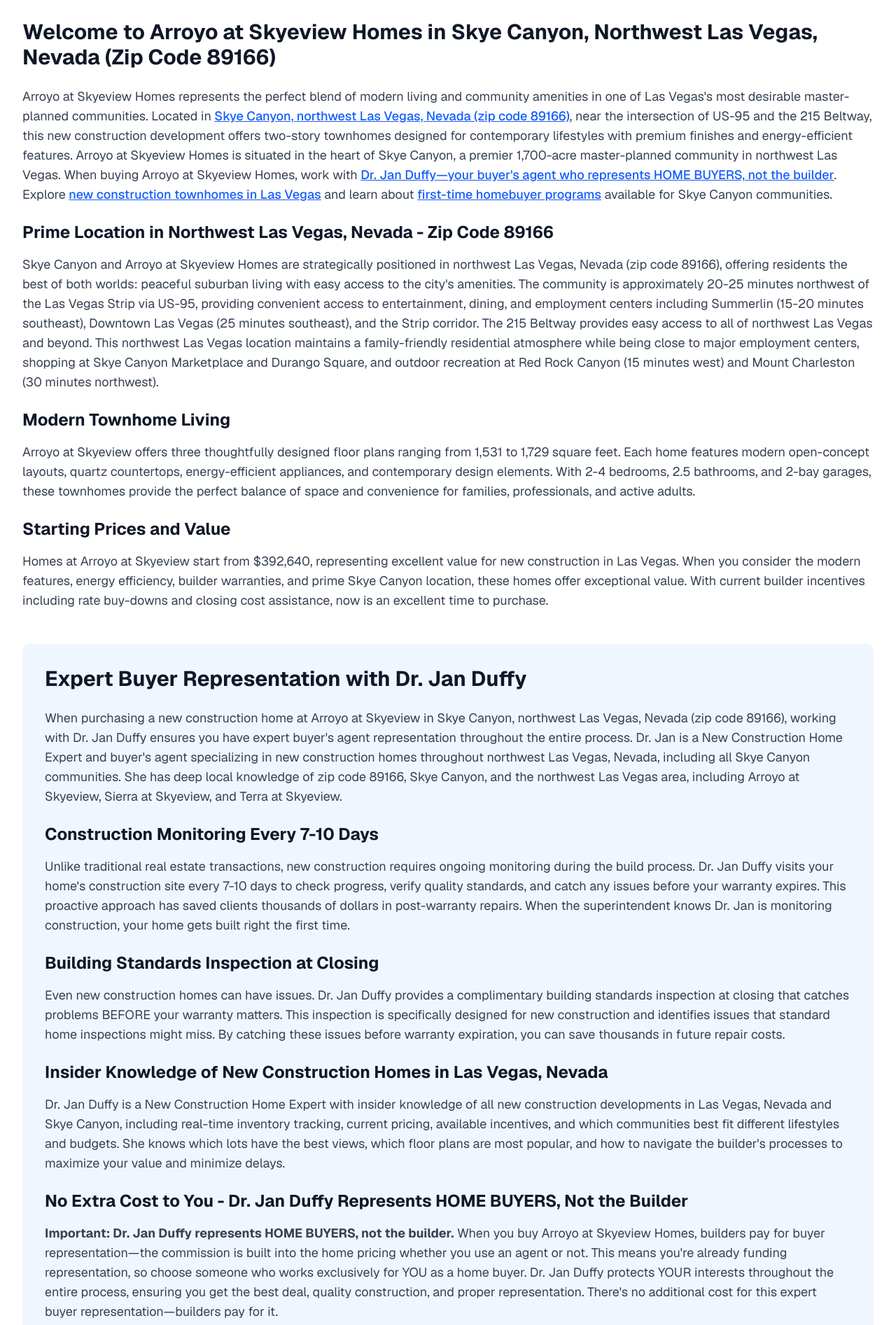
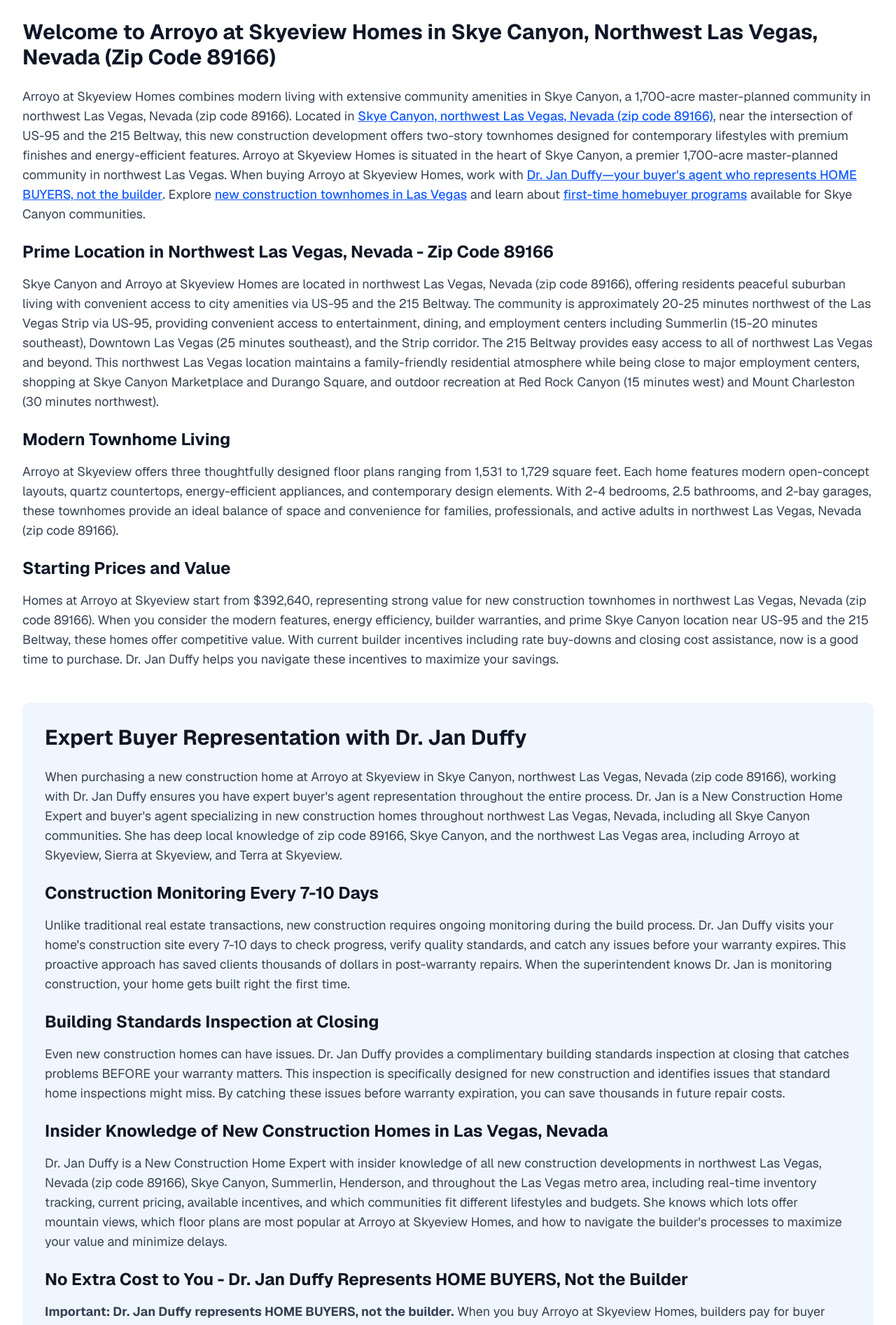
Before and after one commit to DrJanDuffy/arroyoskyeview.com, a Next.js app: page / in a window 1280 px wide. Shown: the part 540-2433 px from the top of the page at 70% size. Built offline with nearby package versions, Linux system fonts and the light colour scheme.

Commit message:
SEO: Replace generic language with hyper-local content - Skye Canyon, zip 89166, northwest Las Vegas specific

```diff
--- a/app/components/buyer-resources-section.tsx
+++ b/app/components/buyer-resources-section.tsx
@@ -8,7 +8,7 @@ export default function BuyerResourcesSection() {
           Resources for New Construction Buyers
         </h2>
         <p className="text-lg text-gray-700 mb-8">
-          Buying a new construction home is different from buying a resale. These guides will help you navigate the process and maximize your value.
+          Buying a new construction home at Arroyo at Skyeview Homes in Skye Canyon, northwest Las Vegas, Nevada (zip code 89166) is different from buying a resale. These guides will help you navigate the new construction process, understand builder incentives, and maximize your value with expert buyer representation from Dr. Jan Duffy.
         </p>
         <div className="grid grid-cols-1 md:grid-cols-2 gap-6">
           <Link
--- a/app/components/cross-community-links.tsx
+++ b/app/components/cross-community-links.tsx
@@ -71,7 +71,7 @@ export default function CrossCommunityLinks({ currentCommunity, location }: Cros
             Similar New Homes in Las Vegas
           </h2>
           <p className="text-lg text-gray-700 mb-6">
-            Other new homes starting at $392K across Las Vegas Metro.
+            Other new construction homes starting at $392K in northwest Las Vegas, Nevada (zip code 89166) and throughout the Las Vegas metro area, including Skye Canyon, Summerlin, Henderson, and other master-planned communities.
           </p>
           <div className="grid grid-cols-1 md:grid-cols-2 lg:grid-cols-3 gap-6">
             {similarPriceCommunities.map((community) => (
@@ -96,7 +96,7 @@ export default function CrossCommunityLinks({ currentCommunity, location }: Cros
             Explore All Las Vegas Metro Communities
           </h3>
           <p className="text-gray-700 mb-4">
-            Browse all Arroyo at Skyeview Homes and new construction homes across Las Vegas, Henderson, and Summerlin.
+            Browse all Arroyo at Skyeview Homes and new construction homes in northwest Las Vegas (zip code 89166), Skye Canyon, Summerlin, Henderson, and throughout the Las Vegas metro area. Dr. Jan Duffy provides expert buyer representation for all new construction communities in Las Vegas, Nevada.
           </p>
           <Link
             href="/find-your-new-home/nevada/las-vegas-metro"
--- a/app/components/homepage-content-section.tsx
+++ b/app/components/homepage-content-section.tsx
@@ -59,28 +59,28 @@ export default function HomepageContentSection() {
           Welcome to Arroyo at Skyeview Homes in Skye Canyon, Northwest Las Vegas, Nevada (Zip Code 89166)
         </h2>
         <p className="text-lg text-gray-700 mb-4">
-          Arroyo at Skyeview Homes represents the perfect blend of modern living and community amenities in one of Las Vegas's most desirable master-planned communities. Located in <Link href="/areas/zip-89166" className="text-blue-600 hover:text-blue-700 underline font-medium">Skye Canyon, northwest Las Vegas, Nevada (zip code 89166)</Link>, near the intersection of US-95 and the 215 Beltway, this new construction development offers two-story townhomes designed for contemporary lifestyles with premium finishes and energy-efficient features. Arroyo at Skyeview Homes is situated in the heart of Skye Canyon, a premier 1,700-acre master-planned community in northwest Las Vegas. When buying Arroyo at Skyeview Homes, work with <Link href="/work-with-dr-jan" className="text-blue-600 hover:text-blue-700 underline font-medium">Dr. Jan Duffy—your buyer's agent who represents HOME BUYERS, not the builder</Link>. Explore <Link href="/homes/townhomes-las-vegas" className="text-blue-600 hover:text-blue-700 underline font-medium">new construction townhomes in Las Vegas</Link> and learn about <Link href="/buyers/first-time-homebuyer" className="text-blue-600 hover:text-blue-700 underline font-medium">first-time homebuyer programs</Link> available for Skye Canyon communities.
+          Arroyo at Skyeview Homes combines modern living with extensive community amenities in Skye Canyon, a 1,700-acre master-planned community in northwest Las Vegas, Nevada (zip code 89166). Located in <Link href="/areas/zip-89166" className="text-blue-600 hover:text-blue-700 underline font-medium">Skye Canyon, northwest Las Vegas, Nevada (zip code 89166)</Link>, near the intersection of US-95 and the 215 Beltway, this new construction development offers two-story townhomes designed for contemporary lifestyles with premium finishes and energy-efficient features. Arroyo at Skyeview Homes is situated in the heart of Skye Canyon, a premier 1,700-acre master-planned community in northwest Las Vegas. When buying Arroyo at Skyeview Homes, work with <Link href="/work-with-dr-jan" className="text-blue-600 hover:text-blue-700 underline font-medium">Dr. Jan Duffy—your buyer's agent who represents HOME BUYERS, not the builder</Link>. Explore <Link href="/homes/townhomes-las-vegas" className="text-blue-600 hover:text-blue-700 underline font-medium">new construction townhomes in Las Vegas</Link> and learn about <Link href="/buyers/first-time-homebuyer" className="text-blue-600 hover:text-blue-700 underline font-medium">first-time homebuyer programs</Link> available for Skye Canyon communities.
         </p>
 
         <h3 className="text-2xl font-bold text-gray-900 mt-6 mb-4">
           Prime Location in Northwest Las Vegas, Nevada - Zip Code 89166
         </h3>
         <p className="text-lg text-gray-700 mb-4">
-          Skye Canyon and Arroyo at Skyeview Homes are strategically positioned in northwest Las Vegas, Nevada (zip code 89166), offering residents the best of both worlds: peaceful suburban living with easy access to the city's amenities. The community is approximately 20-25 minutes northwest of the Las Vegas Strip via US-95, providing convenient access to entertainment, dining, and employment centers including Summerlin (15-20 minutes southeast), Downtown Las Vegas (25 minutes southeast), and the Strip corridor. The 215 Beltway provides easy access to all of northwest Las Vegas and beyond. This northwest Las Vegas location maintains a family-friendly residential atmosphere while being close to major employment centers, shopping at Skye Canyon Marketplace and Durango Square, and outdoor recreation at Red Rock Canyon (15 minutes west) and Mount Charleston (30 minutes northwest).
+          Skye Canyon and Arroyo at Skyeview Homes are located in northwest Las Vegas, Nevada (zip code 89166), offering residents peaceful suburban living with convenient access to city amenities via US-95 and the 215 Beltway. The community is approximately 20-25 minutes northwest of the Las Vegas Strip via US-95, providing convenient access to entertainment, dining, and employment centers including Summerlin (15-20 minutes southeast), Downtown Las Vegas (25 minutes southeast), and the Strip corridor. The 215 Beltway provides easy access to all of northwest Las Vegas and beyond. This northwest Las Vegas location maintains a family-friendly residential atmosphere while being close to major employment centers, shopping at Skye Canyon Marketplace and Durango Square, and outdoor recreation at Red Rock Canyon (15 minutes west) and Mount Charleston (30 minutes northwest).
         </p>
 
         <h3 className="text-2xl font-bold text-gray-900 mt-6 mb-4">
           Modern Townhome Living
         </h3>
         <p className="text-lg text-gray-700 mb-4">
-          Arroyo at Skyeview offers three thoughtfully designed floor plans ranging from 1,531 to 1,729 square feet. Each home features modern open-concept layouts, quartz countertops, energy-efficient appliances, and contemporary design elements. With 2-4 bedrooms, 2.5 bathrooms, and 2-bay garages, these townhomes provide the perfect balance of space and convenience for families, professionals, and active adults.
+          Arroyo at Skyeview offers three thoughtfully designed floor plans ranging from 1,531 to 1,729 square feet. Each home features modern open-concept layouts, quartz countertops, energy-efficient appliances, and contemporary design elements. With 2-4 bedrooms, 2.5 bathrooms, and 2-bay garages, these townhomes provide an ideal balance of space and convenience for families, professionals, and active adults in northwest Las Vegas, Nevada (zip code 89166).
         </p>
 
         <h3 className="text-2xl font-bold text-gray-900 mt-6 mb-4">
           Starting Prices and Value
         </h3>
         <p className="text-lg text-gray-700 mb-4">
-          Homes at Arroyo at Skyeview start from $392,640, representing excellent value for new construction in Las Vegas. When you consider the modern features, energy efficiency, builder warranties, and prime Skye Canyon location, these homes offer exceptional value. With current builder incentives including rate buy-downs and closing cost assistance, now is an excellent time to purchase.
+          Homes at Arroyo at Skyeview start from $392,640, representing strong value for new construction townhomes in northwest Las Vegas, Nevada (zip code 89166). When you consider the modern features, energy efficiency, builder warranties, and prime Skye Canyon location near US-95 and the 215 Beltway, these homes offer competitive value. With current builder incentives including rate buy-downs and closing cost assistance, now is a good time to purchase. Dr. Jan Duffy helps you navigate these incentives to maximize your savings.
         </p>
       </section>
 
@@ -111,7 +111,7 @@ export default function HomepageContentSection() {
           Insider Knowledge of New Construction Homes in Las Vegas, Nevada
         </h3>
         <p className="text-lg text-gray-700 mb-4">
-          Dr. Jan Duffy is a New Construction Home Expert with insider knowledge of all new construction developments in Las Vegas, Nevada and Skye Canyon, including real-time inventory tracking, current pricing, available incentives, and which communities best fit different lifestyles and budgets. She knows which lots have the best views, which floor plans are most popular, and how to navigate the builder's processes to maximize your value and minimize delays.
+          Dr. Jan Duffy is a New Construction Home Expert with insider knowledge of all new construction developments in northwest Las Vegas, Nevada (zip code 89166), Skye Canyon, Summerlin, Henderson, and throughout the Las Vegas metro area, including real-time inventory tracking, current pricing, available incentives, and which communities fit different lifestyles and budgets. She knows which lots offer mountain views, which floor plans are most popular at Arroyo at Skyeview Homes, and how to navigate the builder's processes to maximize your value and minimize delays.
         </p>
 
         <h3 className="text-2xl font-bold text-gray-900 mt-6 mb-4">
@@ -180,28 +180,28 @@ export default function HomepageContentSection() {
           Top-Rated Schools in Zip Code 89166
         </h3>
         <p className="text-lg text-gray-700 mb-4">
-          Families choosing Arroyo at Skyeview benefit from excellent schools in the Clark County School District. Roger Bryan Elementary School is highly rated (9/10) and serves the Skye Canyon area. Sig Rogich Middle School and Shadow Ridge High School provide quality education for older students. The proximity to these schools makes Skye Canyon ideal for families prioritizing education.
+          Families choosing Arroyo at Skyeview benefit from strong schools in the Clark County School District. Roger Bryan Elementary School is rated 9/10 and serves the Skye Canyon area in zip code 89166. Sig Rogich Middle School and Shadow Ridge High School provide quality education for older students in northwest Las Vegas, Nevada. The proximity to these schools in zip code 89166 makes Skye Canyon a strong choice for families prioritizing education in northwest Las Vegas.
         </p>
 
         <h3 className="text-2xl font-bold text-gray-900 mt-6 mb-4">
           Local Shopping and Dining
         </h3>
         <p className="text-lg text-gray-700 mb-4">
-          Skye Canyon residents have convenient access to shopping and dining. The Skye Canyon Marketplace offers grocery stores, restaurants, and retail services. Durango Square provides additional shopping options, and the area is just 15-20 minutes from the Las Vegas Strip for more extensive dining and entertainment. The community is also close to Summerlin, which offers premium shopping and dining experiences.
+          Skye Canyon residents in northwest Las Vegas, Nevada (zip code 89166) have convenient access to shopping and dining. The Skye Canyon Marketplace offers grocery stores including Smith's Food and Drug, restaurants, and retail services. Durango Square (approximately 10 minutes south) provides additional shopping options, and the area is 20-25 minutes from the Las Vegas Strip for more extensive dining and entertainment. The community is also close to Summerlin (15-20 minutes southeast), which offers upscale shopping and dining experiences including Downtown Summerlin.
         </p>
 
         <h3 className="text-2xl font-bold text-gray-900 mt-6 mb-4">
           Outdoor Recreation and Natural Beauty
         </h3>
         <p className="text-lg text-gray-700 mb-4">
-          Skye Canyon is perfectly positioned for outdoor enthusiasts. Red Rock Canyon National Conservation Area is just 15 minutes away, offering world-class hiking, rock climbing, and scenic drives. Mount Charleston is 30 minutes away, providing skiing in winter and hiking in summer. Lake Mead is 45 minutes away for water recreation. Within Skye Canyon itself, residents enjoy extensive trail systems, parks, and recreational facilities.
+          Skye Canyon in northwest Las Vegas, Nevada (zip code 89166) offers convenient access to outdoor recreation. Red Rock Canyon National Conservation Area is 15 minutes west via US-95, offering hiking, rock climbing, and scenic drives. Mount Charleston is 30 minutes northwest, providing skiing in winter and hiking in summer. Lake Mead National Recreation Area is 45 minutes southeast for water recreation. Within Skye Canyon itself, residents enjoy extensive trail systems connecting throughout the 1,700-acre community, multiple parks including Skye Canyon Park, and recreational facilities.
         </p>
 
         <h3 className="text-2xl font-bold text-gray-900 mt-6 mb-4">
           Commute and Location Benefits
         </h3>
         <p className="text-lg text-gray-700 mb-4">
-          Skye Canyon offers excellent commute times throughout the Las Vegas valley. Downtown Las Vegas is approximately 20-25 minutes away, the Strip is 20-25 minutes, and McCarran International Airport is about 25-30 minutes. The northwest location provides easy access to major employment centers while maintaining a peaceful residential atmosphere away from the hustle of the city center.
+          Skye Canyon in northwest Las Vegas, Nevada (zip code 89166) offers convenient commute times throughout the Las Vegas valley. Downtown Las Vegas is approximately 20-25 minutes southeast via US-95, the Las Vegas Strip is 20-25 minutes southeast, and Harry Reid International Airport is about 25-30 minutes southeast. The northwest location near US-95 and the 215 Beltway provides easy access to major employment centers including Summerlin (15-20 minutes southeast), Downtown Las Vegas, and the Strip corridor, while maintaining a peaceful residential atmosphere in northwest Las Vegas.
         </p>
 
         <h3 className="text-2xl font-bold text-gray-900 mt-6 mb-4">
--- a/app/components/online-benefits.tsx
+++ b/app/components/online-benefits.tsx
@@ -1,7 +1,7 @@
 const benefits = [
   {
     title: 'Convenience',
-    description: 'Browse and purchase Arroyo at Skyeview Homes and other Skye Canyon communities online from anywhere in the Las Vegas metro area. No need to visit sales offices during business hours—Dr. Jan Duffy handles buyer representation remotely when needed.',
+    description: 'Browse and purchase Arroyo at Skyeview Homes and other Skye Canyon communities (zip code 89166) in northwest Las Vegas, Nevada online from anywhere in the Las Vegas metro area, including Summerlin, Henderson, and surrounding areas. No need to visit sales offices during business hours—Dr. Jan Duffy handles buyer representation remotely when needed, with construction monitoring every 7-10 days during your home\'s build.',
     icon: (
       <svg className="w-8 h-8" fill="none" viewBox="0 0 24 24" stroke="currentColor">
         <path strokeLinecap="round" strokeLinejoin="round" strokeWidth={2} d="M12 8v4l3 3m6-3a9 9 0 11-18 0 9 9 0 0118 0z" />
--- a/app/components/process-steps.tsx
+++ b/app/components/process-steps.tsx
@@ -47,7 +47,7 @@ const steps = [
     id: 4,
     title: 'Close',
     subtitle: 'Put a bow on it and grab the keys… you\'re a new homeowner!',
-    description: 'This is your big day to sign final paperwork and breathe a sigh of satisfaction, because you\'ve officially bought a home. And whether it\'s your first house, or one of several, the feeling never gets old. You\'ll also love the peace of mind that comes with a new home warranty, providing coverage on major items and repairs.',
+    description: 'This is your big day to sign final paperwork and breathe a sigh of satisfaction, because you\'ve officially bought your Arroyo at Skyeview Home in Skye Canyon, northwest Las Vegas, Nevada (zip code 89166). Whether this is your first home purchase or you\'re upgrading to a new construction townhome, closing on your Arroyo at Skyeview Home is a milestone. You\'ll also love the peace of mind that comes with a new home warranty, providing coverage on major items and repairs. Dr. Jan Duffy\'s complimentary building standards inspection ensures everything is built to code before you move in.',
     considerations: [
       'Down Payment',
       'Closing costs',
--- a/app/components/why-choose-dr-jan.tsx
+++ b/app/components/why-choose-dr-jan.tsx
@@ -8,9 +8,9 @@ export default function WhyChooseDrJan() {
         </svg>
       ),
       points: [
-        'New construction homes are strategically positioned in amenity-rich master-planned communities like Skye Canyon, plus neighborhoods across Las Vegas, Nevada',
+        'New construction homes are strategically positioned in amenity-rich master-planned communities like Skye Canyon (zip code 89166) in northwest Las Vegas, Nevada, plus neighborhoods in Summerlin, Henderson, and throughout the Las Vegas metro area',
         'Dr. Jan Duffy, your buyer\'s agent, knows which communities fit YOUR lifestyle and budget',
-        'Real-time inventory tracking across all new construction communities in Las Vegas, Nevada and Skye Canyon',
+        'Real-time inventory tracking across all new construction communities in northwest Las Vegas, Nevada (zip code 89166), Skye Canyon, Summerlin, Henderson, and throughout the Las Vegas metro area',
       ],
     },
     {
```
